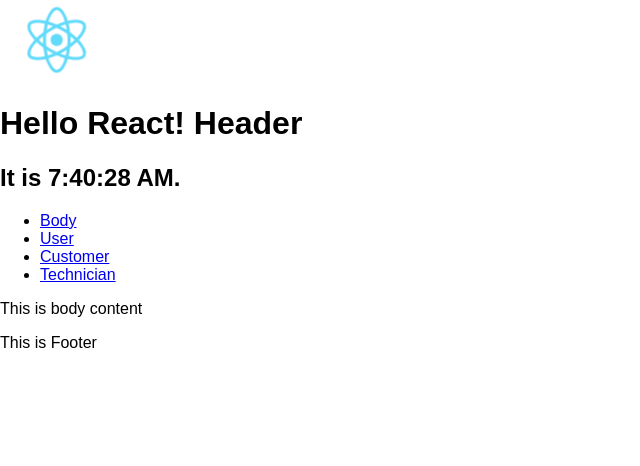
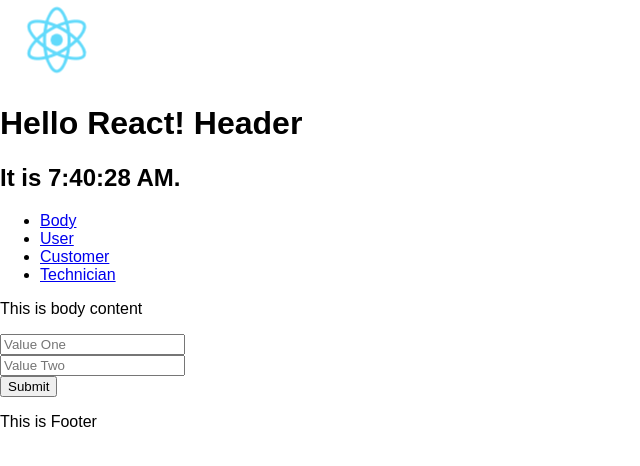
Before and after one commit to iamayaz/React-Crud, a React (Create React App) app in the folder my-app/: page /Body in a window 1280 px wide. Shown: the top 466 px of the page, without its empty margins (0-640 px from the left). Built offline with nearby package versions, Linux system fonts and the light colour scheme.

Commit message:
Form
Added form to body component

```diff
--- a/my-app/src/body.js
+++ b/my-app/src/body.js
@@ -5,6 +5,13 @@ class Body extends Component {
 	const 	elementContent = (
 		<div class="container">
 			<p>{bodyContent}</p>
+
+			<form>
+				<input type="text" placeholder="Value One"/><br />
+				<input type="text" placeholder="Value Two"/><br />
+				<button>Submit</button>
+			</form>
+
 		</div>
 	);
     return (
```
